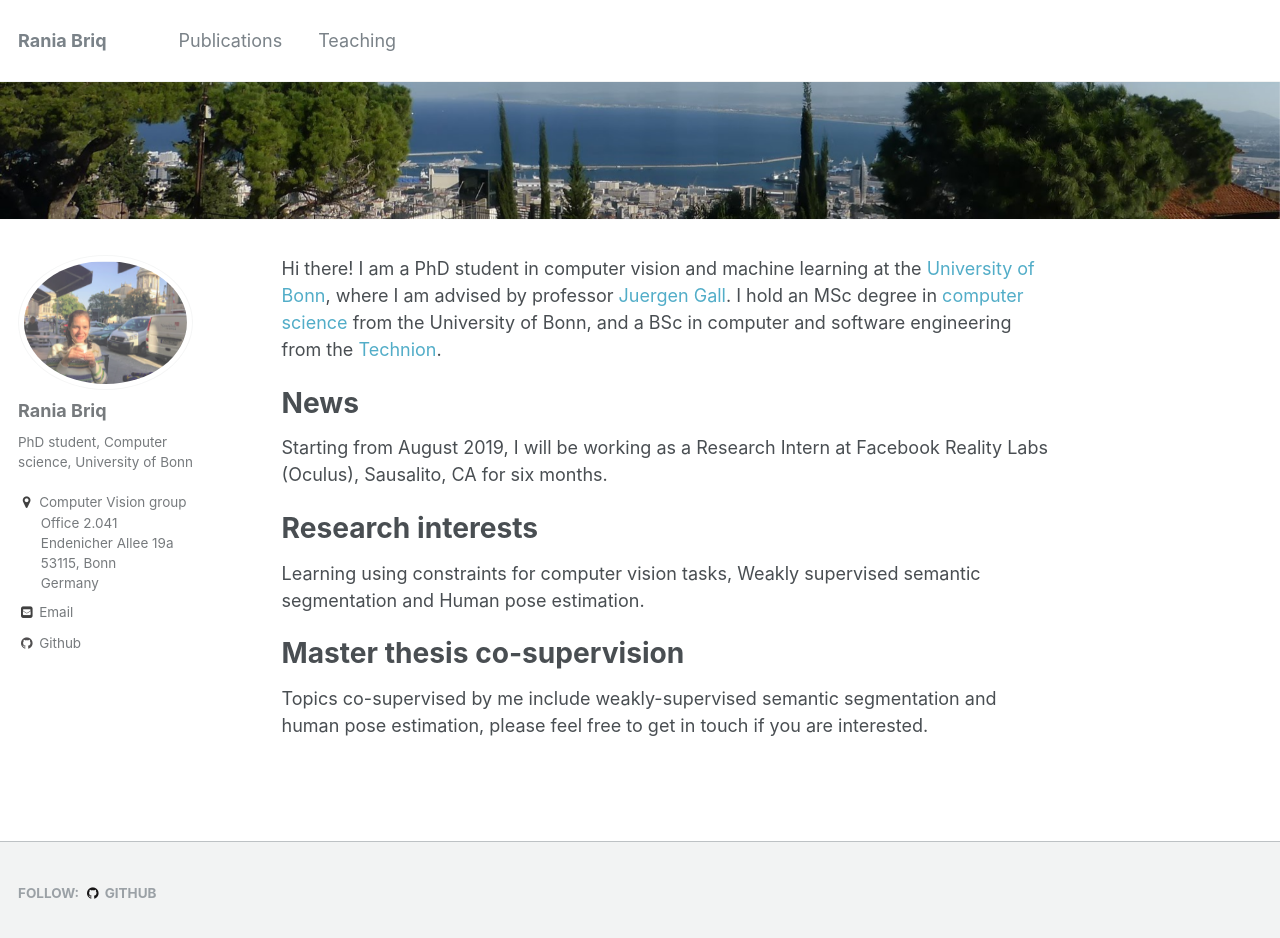
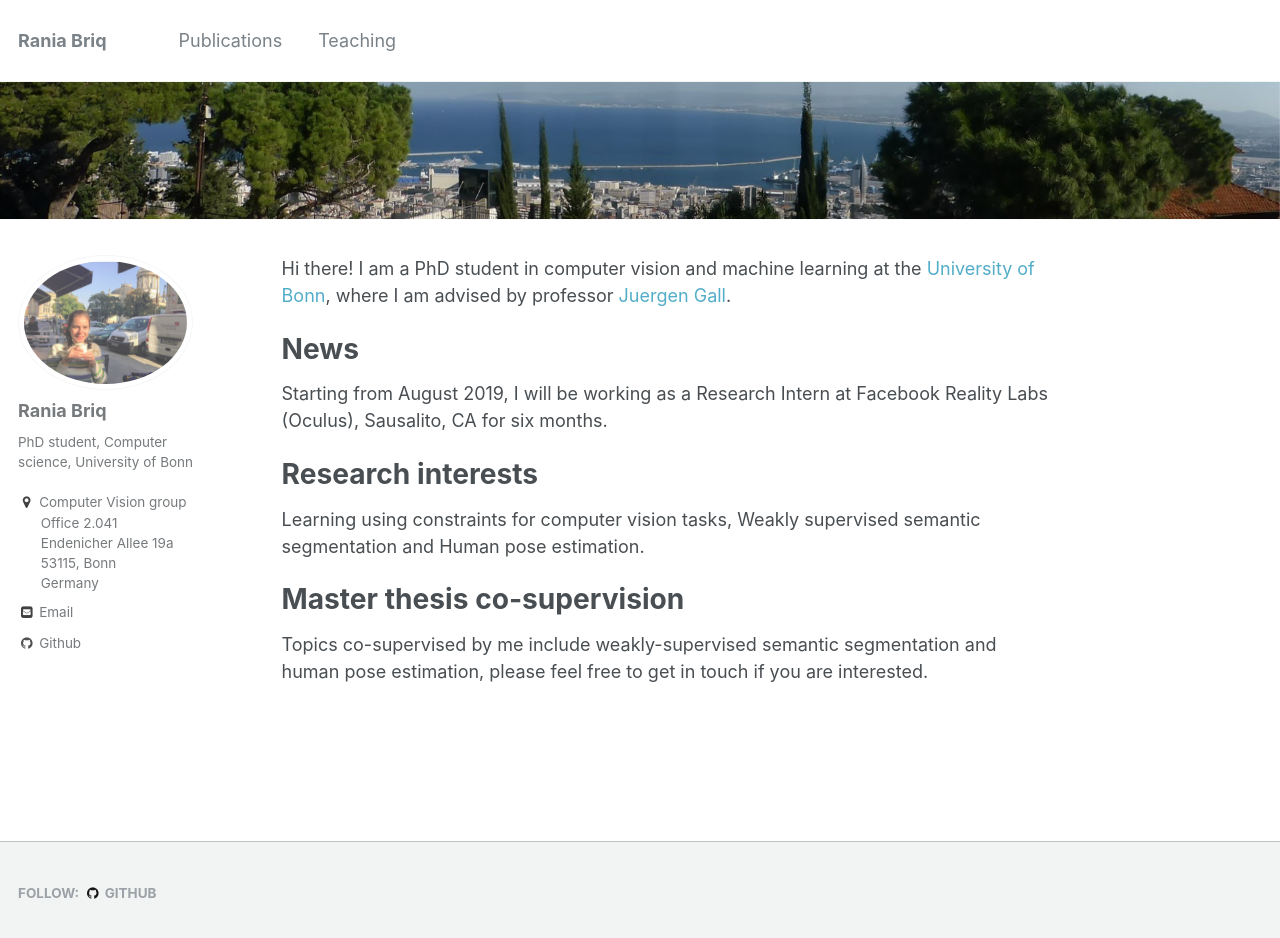
Before and after one commit to briqr/briqr.github.io, a Jekyll site: the page built from _pages/about.md, in a window 1280 px wide and 951 px high. Shown: the top 938 px of the window. Built offline with Jekyll 4.4.1, drawn with Linux system fonts in a browser that asks for light colours.

Commit message:
Update about.md

```diff
--- a/_pages/about.md
+++ b/_pages/about.md
@@ -14,8 +14,7 @@ redirect_from:
 ---
 
 
-Hi there! I am a PhD student in computer vision and machine learning at the [University of Bonn](https://www.uni-bonn.de/), where I am advised by professor [Juergen Gall](https://pages.iai.uni-bonn.de/gall_juergen/). I hold an MSc degree in [computer science](https://www.informatik.uni-bonn.de/en) from the University of Bonn, and a BSc in computer and software engineering from the [Technion](https://www.technion.ac.il/en).
-
+Hi there! I am a PhD student in computer vision and machine learning at the [University of Bonn](https://www.uni-bonn.de/), where I am advised by professor [Juergen Gall](https://pages.iai.uni-bonn.de/gall_juergen/). <!---  I hold an MSc degree in [computer science](https://www.informatik.uni-bonn.de/en) from the University of Bonn, and a BSc in computer and software engineering from the [Technion](https://www.technion.ac.il/en). --->
 
 News
 ======
```
